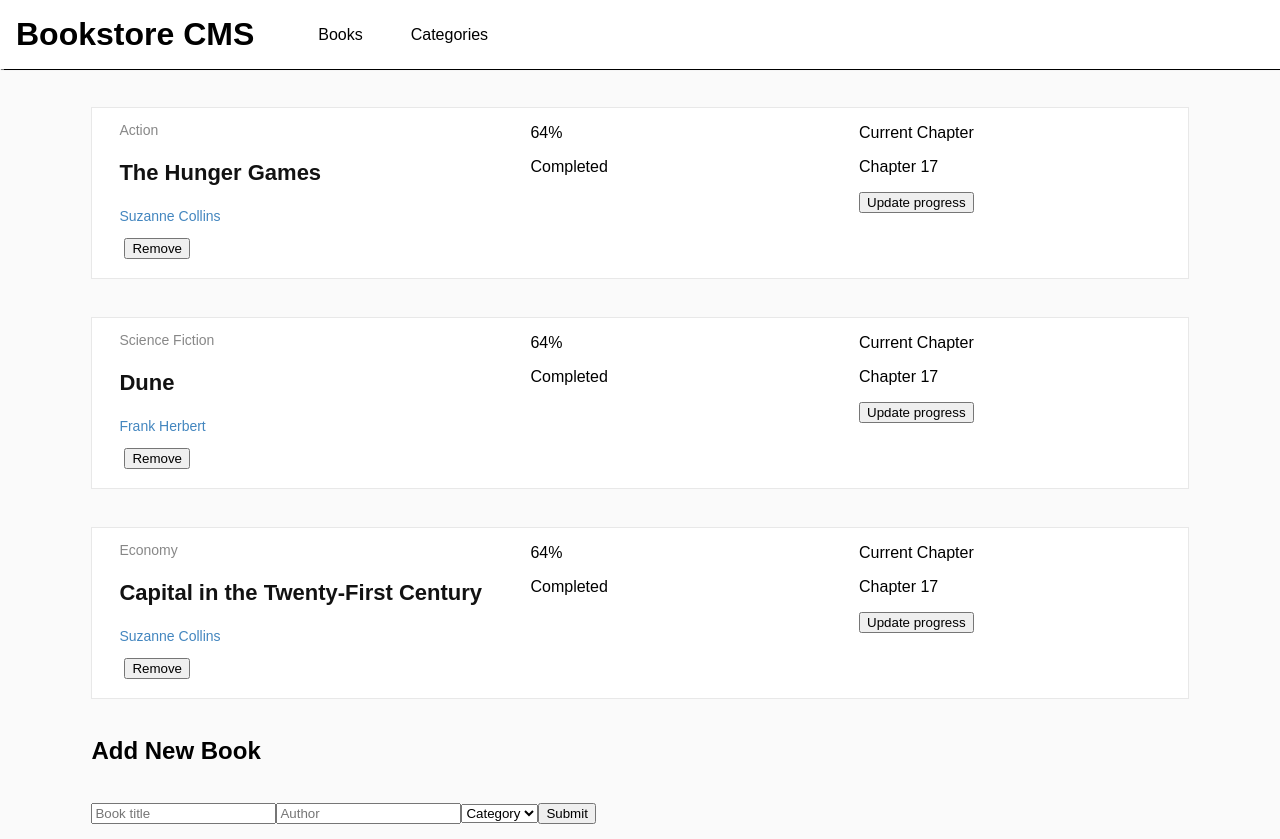
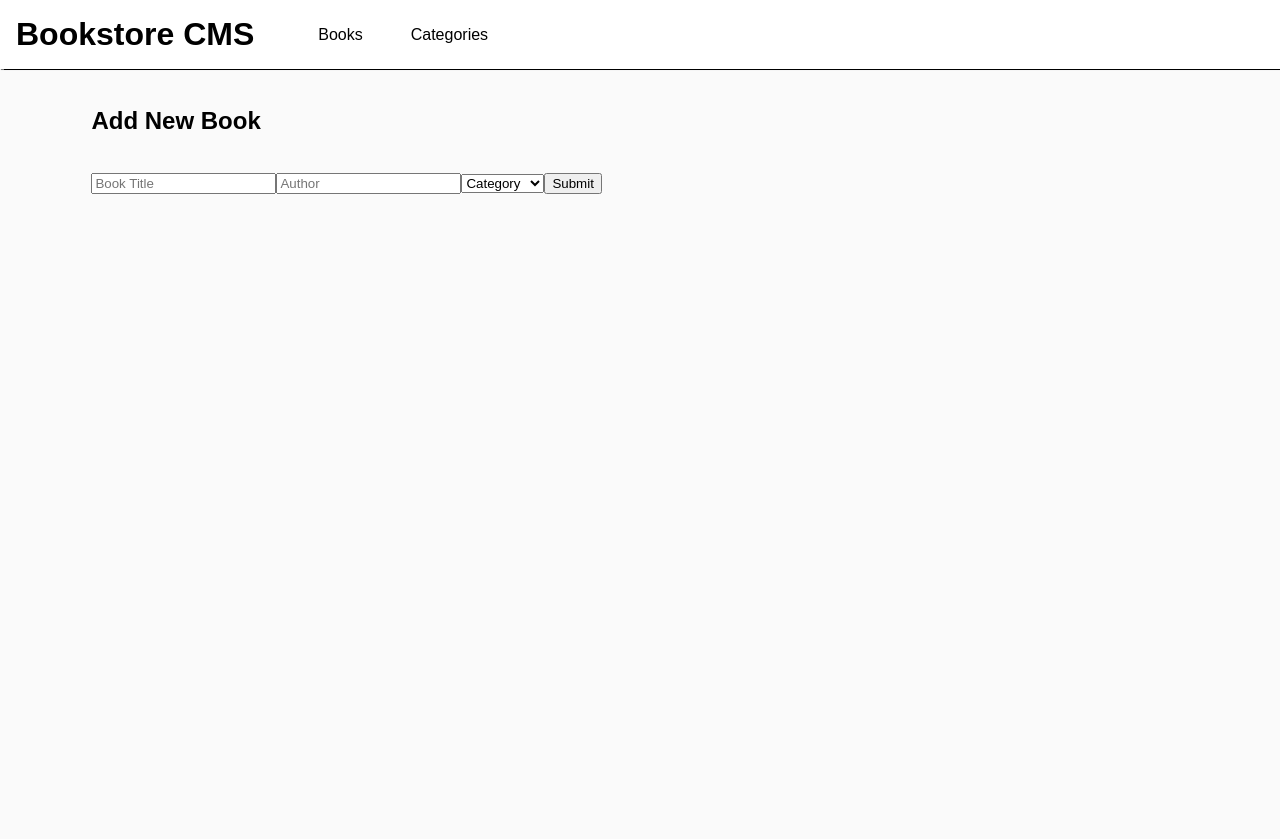
Before and after one commit to ryxtor/bookstore, a React (Create React App) app: page /#/ in a window 1280 px wide. After the commit the page ends 800 px from the top, so only its background shows below. Built offline with nearby package versions, Linux system fonts and the light colour scheme.

Commit message:
Add functionality to add and remove books

```diff
--- a/package.json
+++ b/package.json
@@ -13,6 +13,7 @@
     "react-router-dom": "^6.2.2",
     "react-scripts": "5.0.0",
     "redux": "^4.1.2",
+    "uuid": "^8.3.2",
     "web-vitals": "^2.1.4"
   },
   "scripts": {
--- a/src/components/Book.js
+++ b/src/components/Book.js
@@ -1,17 +1,29 @@
 import PropTypes from 'prop-types';
+import { useDispatch } from 'react-redux';
+import { removeBook } from '../redux/books/Books';
 
-const Book = ({ data }) => {
-  const { genre, title, author } = data;
+const Book = ({
+  title,
+  author,
+  genre,
+  id,
+}) => {
+  const dispatch = useDispatch();
+
+  const remove = (e) => {
+    e.preventDefault();
+    dispatch(removeBook(id));
+  };
 
   return (
-    <div className="book-container">
+    <div className="book-container" id={id}>
       <div>
         <div className="book-info">
           <p className="book-genre">{genre}</p>
           <h3 className="book-title">{title}</h3>
           <p className="book-author">{author}</p>
         </div>
-        <button type="button" className="remove-btn">Remove</button>
+        <button type="button" onClick={remove} className="remove-btn">Remove</button>
       </div>
       <div>
         <p>64%</p>
@@ -27,7 +39,10 @@ const Book = ({ data }) => {
 };
 
 Book.propTypes = {
-  data: PropTypes.instanceOf(Object).isRequired,
+  author: PropTypes.string.isRequired,
+  genre: PropTypes.string.isRequired,
+  title: PropTypes.string.isRequired,
+  id: PropTypes.string.isRequired,
 };
 
 export default Book;
--- a/src/components/Books.js
+++ b/src/components/Books.js
@@ -1,37 +1,32 @@
+import { useSelector } from 'react-redux';
 import Book from './Book';
 import Form from './Form';
 
-const booksList = [
-  {
-    id: 1,
-    genre: 'Action',
-    title: 'The Hunger Games',
-    author: 'Suzanne Collins',
-  },
-  {
-    id: 2,
-    genre: 'Science Fiction',
-    title: 'Dune',
-    author: 'Frank Herbert',
-  },
-  {
-    id: 3,
-    genre: 'Economy',
-    title: 'Capital in the Twenty-First Century',
-    author: 'Suzanne Collins',
-  },
-];
-
-const Books = () => {
-  const newBookList = booksList.map((book) => (<Book data={book} key={book.id} />));
+const BookList = () => {
+  const bookStore = useSelector((state) => state.booksReducer);
 
   return (
-
-    <div className="books-section">
-      {newBookList}
-      <Form />
+    <div>
+      {
+       bookStore.map((book) => (
+         <Book
+           title={book.title}
+           author={book.author}
+           genre={book.genre}
+           key={book.id}
+           id={book.id}
+         />
+       ))
+}
     </div>
   );
 };
 
+const Books = () => (
+  <div className="books-section">
+    <BookList />
+    <Form />
+  </div>
+);
+
 export default Books;
--- a/src/components/Form.js
+++ b/src/components/Form.js
@@ -1,15 +1,51 @@
-const Form = () => (
+import { useDispatch } from 'react-redux';
+import { v4 } from 'uuid';
+import { useState } from 'react';
+import { addBook } from '../redux/books/Books';
+
+const genres = [
+  'Action',
+  'Adventure',
+  'Drama',
+  'Fantasy',
+  'Horror',
+  'Mystery',
+];
+
+const Form = () => {
+  const dispatch = useDispatch();
+  const [title, setTitle] = useState('');
+  const [author, setAuthor] = useState('');
+  const [genre, setGenre] = useState('');
+  // Generate a random ID with uuid package
+  const id = v4();
+
+  const submitBook = (e) => {
+    e.preventDefault();
+    const newBook = {
+      title,
+      author,
+      genre,
+      id,
+    };
+    dispatch(addBook(newBook));
+    setTitle('');
+    setAuthor('');
+  };
+  return (
     <div>
       <h2>Add New Book</h2>
-    <form>
-      <input type="text" name="name" placeholder="Book title" />
-      <input type="text" name="author" placeholder="Author" />
-      <select>
-        <option disabled selected>Category</option>
+      <form onSubmit={submitBook}>
+        <input type="text" onChange={(e) => setTitle(e.target.value)} value={title} placeholder="Book Title" />
+        <input type="text" onChange={(e) => setAuthor(e.target.value)} value={author} placeholder="Author" />
+        <select defaultValue="default" onChange={(e) => setGenre(e.target.value)}>
+          <option value="default" disabled>Category</option>
+          {genres.map((genre) => (<option key={genre}>{genre}</option>))}
         </select>
         <input type="submit" />
       </form>
     </div>
   );
+};
 
 export default Form;
```
Also changed, not shown: 1 other file (tests, documents, lock files or other folders). Lines whose indentation alone changed are shown as unchanged.
